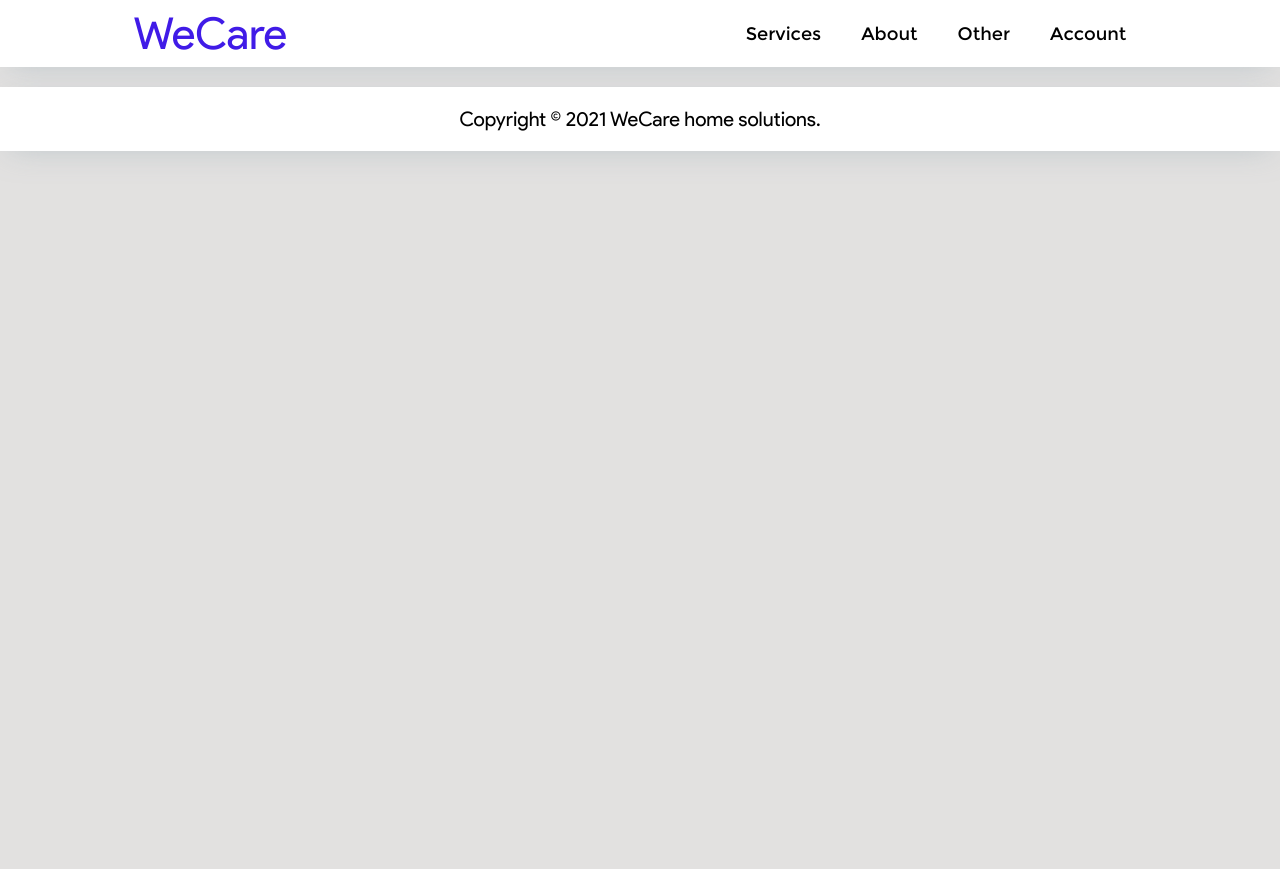
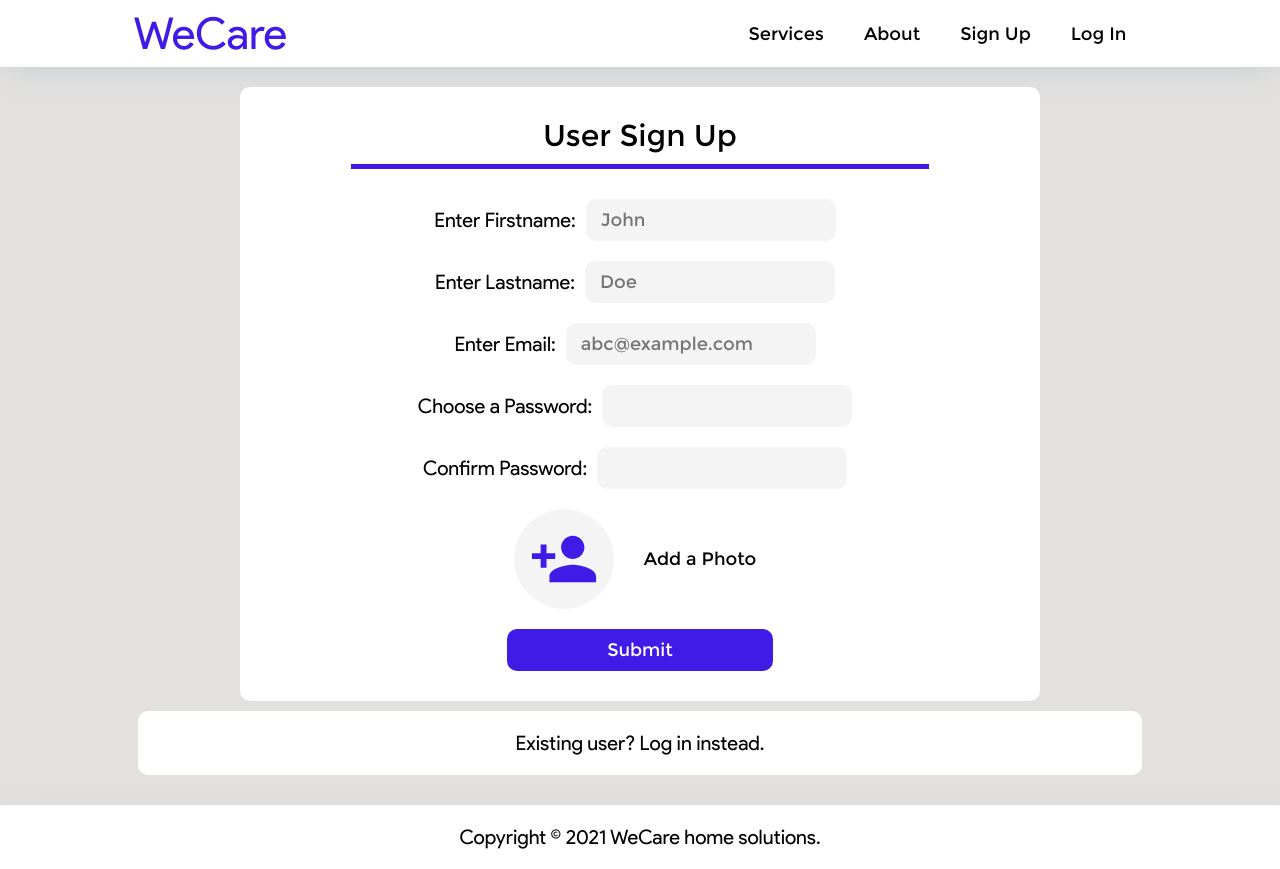
Before and after one commit to Harshit-Sonawala/we-care, a React (Create React App) app: page /signup in a window 1280 px wide. Before the commit the page ends 800 px from the top, so only its background shows below. Built offline with nearby package versions, Linux system fonts and the light colour scheme.

Commit message:
Added user sign up page

```diff
--- a/src/App.css
+++ b/src/App.css
@@ -358,33 +358,31 @@ body {
   font-size: 22px;
 }
 
-.account-card {
+.login-card {
   margin: auto;
   width: 600px;
   height: 600px;
-  align-items: stretch;
-  justify-content: space-evenly;
   font-size: 22px;
 }
 
-.account-card h2 {
+.login-card h2 {
   text-align: center;
 }
 
-.account-card p {
+.login-card p {
   padding: 10px;
 }
 
-.account-card input[type='text'], input[type="password"] {
+.login-card input[type='text'], .login-card input[type="password"] {
   width: 400px;
 }
 
-.account-card input[type='submit'] {
+.login-card input[type='submit'] {
   margin: 30px 5px 20px;
   width: 400px;
 }
 
-.account-card2 {
+.login-card2 {
   margin: 20px auto;
   padding: 5px;
   width: 600px;
@@ -406,6 +404,38 @@ body {
   border-radius: 50%;
 }
 
+.signup-card {
+  margin: auto;
+  width: 800px;
+}
+
+.signup-card p{
+  display: inline;
+}
+
+.signup-card h2 {
+  text-align: center;
+}
+
+.signup-card input[type='text'], .signup-card input[type="password"] {
+  width: 250px;
+  margin: 10px;
+}
+
+.signup-flex-column {
+  display: flex;
+  flex-flow: column wrap;
+  justify-content: center;
+  align-items: center;
+}
+
+.signup-flex-row {
+  display: flex;
+  flex-flow: row wrap;
+  justify-content: center;
+  align-items: center;
+}
+
 /**
 .service-card {
   display: flex;
--- a/src/App.js
+++ b/src/App.js
@@ -5,6 +5,7 @@ import Header from './components/Header'
 import Services from './pages/Services'
 import About from './pages/About'
 import Login from './pages/Login'
+import SignUp from './pages/SignUp'
 import Homepage from './pages/Homepage'
 import Footer from './components/Footer'
 
@@ -19,6 +20,7 @@ const App = () => {
                 <Route path='/services' component={Services} />
                 <Route path='/about' component={About} />
                 <Route path='/login' component={Login} />
+                <Route path='/signup' component={SignUp} />
                 <Footer />
             </div>
         </Router>
--- a/src/components/Header.js
+++ b/src/components/Header.js
@@ -12,8 +12,9 @@ const Header = () => {
                     <div class='header-nav'>
                         <Link to='/services'><button>Services</button></Link>
                         <Link to='/about'><button>About</button></Link>
-                        <button>Other</button>
-                        <Link to='/login'><button>Account</button></Link>
+                        {/* <button>Other</button> */}
+                        <Link to='/signup'><button>Sign Up</button></Link>
+                        <Link to='/login'><button>Log In</button></Link>
                     </div>
                 </div>
             </div>
--- a/src/pages/Login.js
+++ b/src/pages/Login.js
@@ -18,7 +18,7 @@ const Login = () => {
 
     return (
         <div className='eightyperc-container'>
-            <div className='card-type1 account-card'>
+            <div className='card-type1 login-card'>
                 <div className='ninetyfiveperc-container flex-container'>
                     <div className='circle-avatar'>
                         <Person style={{ color: '#401BE7', height: '70px', width: '70px' }} />
@@ -27,7 +27,7 @@ const Login = () => {
                         <h2 className='heading-type3'>Log in</h2>
                         <p>Enter Email:</p>
                         <input type='text'
-                            placeholder='john@example.com'
+                            placeholder='abc@example.com'
                             value={loginEmail}
                             onChange={(e) => setLoginEmail(e.target.value)}
                         />
@@ -36,12 +36,12 @@ const Login = () => {
                             value={loginPassword}
                             onChange={(e) => setLoginPassword(e.target.value)}
                         />
-                        <input type="submit" className="button" value="Submit" />
+                        <input type='submit' className='button' value='Submit' />
                         <p className='centerText'>Forgot Password?</p>
                     </form>
                 </div>
             </div>
-            <div className='card-type1 account-card account-card2'>
+            <div className='card-type1 login-card login-card2'>
                 <p>New user? Create an account instead.</p>
             </div>
         </div>
--- /dev/null
+++ b/src/pages/SignUp.js
@@ -0,0 +1,87 @@
+import { useState } from 'react'
+import { PersonAdd } from '@material-ui/icons'
+
+import React from 'react'
+
+const SignUp = () => {
+
+    const [userFirstName, setUserFirstName] = useState('')
+    const [userLastName, setUserLastName] = useState('')
+    const [userEmail, setUserEmail] = useState('')
+    const [userPassword, setUserPassword] = useState('')
+    const [userConfirmPassword, setUserConfirmPassword] = useState('')
+
+
+    const onUserSignUpSubmit = (e) => {
+        e.preventDefault()
+        setUserFirstName('')
+        setUserLastName('')
+        setUserEmail('')
+        setUserPassword('')
+        setUserConfirmPassword('')
+    }
+
+    return (
+        <div className='eightyperc-container'>
+            <div className='card-type1 signup-card'>
+                <div className='ninetyfiveperc-container flex-container'>
+                    <form onSubmit={onUserSignUpSubmit} className='eightyperc-container'>
+                        <h2 className='heading-type3'>User Sign Up</h2>
+                        <div className="signup-flex-column">
+                            <div className="signup-flex-row">
+                                <p>Enter Firstname: </p>
+                                <input type='text'
+                                    placeholder='John'
+                                    value={userFirstName}
+                                    onChange={(e) => setUserFirstName(e.target.value)}
+                                />
+                            </div>
+                            <div className="signup-flex-row">
+                                <p>Enter Lastname: </p>
+                                <input type='text'
+                                    placeholder='Doe'
+                                    value={userLastName}
+                                    onChange={(e) => setUserLastName(e.target.value)}
+                                />
+                            </div>
+                            <div className="signup-flex-row">
+                                <p>Enter Email: </p>
+                                <input type='text'
+                                    placeholder='abc@example.com'
+                                    value={userEmail}
+                                    onChange={(e) => setUserEmail(e.target.value)}
+                                />
+                            </div>
+                            <div className="signup-flex-row">
+                                <p>Choose a Password: </p>
+                                <input type='password'
+                                    value={userPassword}
+                                    onChange={(e) => setUserPassword(e.target.value)}
+                                />
+                            </div>
+                            <div className="signup-flex-row">
+                                <p>Confirm Password: </p>
+                                <input type='password'
+                                    value={userConfirmPassword}
+                                    onChange={(e) => setUserConfirmPassword(e.target.value)}
+                                />
+                            </div>
+                            <div className="signup-flex-row">
+                                <div className='circle-avatar'>
+                                    <PersonAdd style={{ color: '#401BE7', height: '70px', width: '70px' }} />
+                                </div>
+                                <button value="Add a Photo">Add a Photo</button>
+                            </div>
+                            <input type='submit' className='button' value='Submit' />
+                        </div>
+                    </form>
+                </div>
+            </div >
+            <div className='card-type1 account-card account-card2'>
+                <p>Existing user? Log in instead.</p>
+            </div>
+        </div >
+    )
+}
+
+export default SignUp
```
